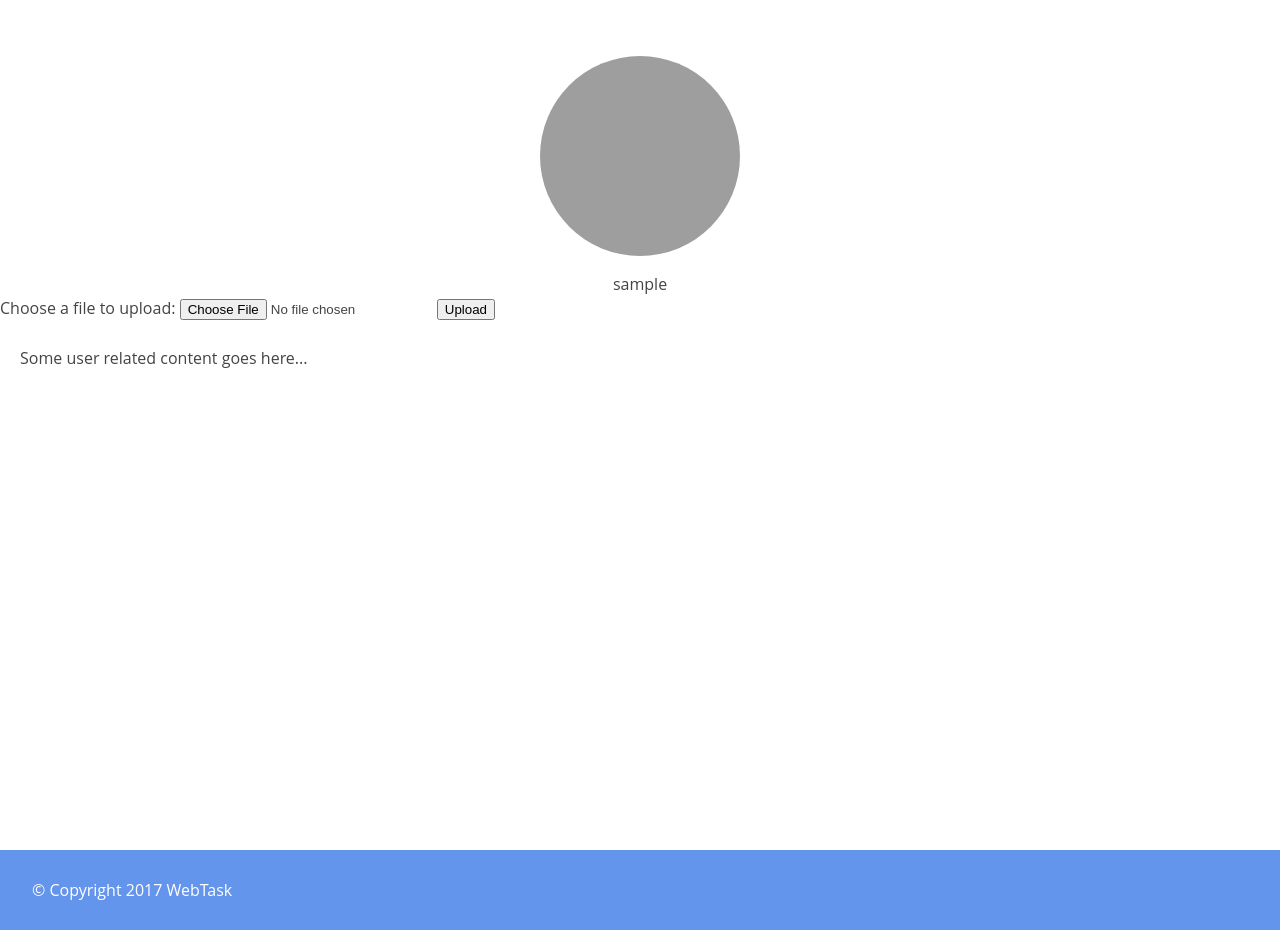
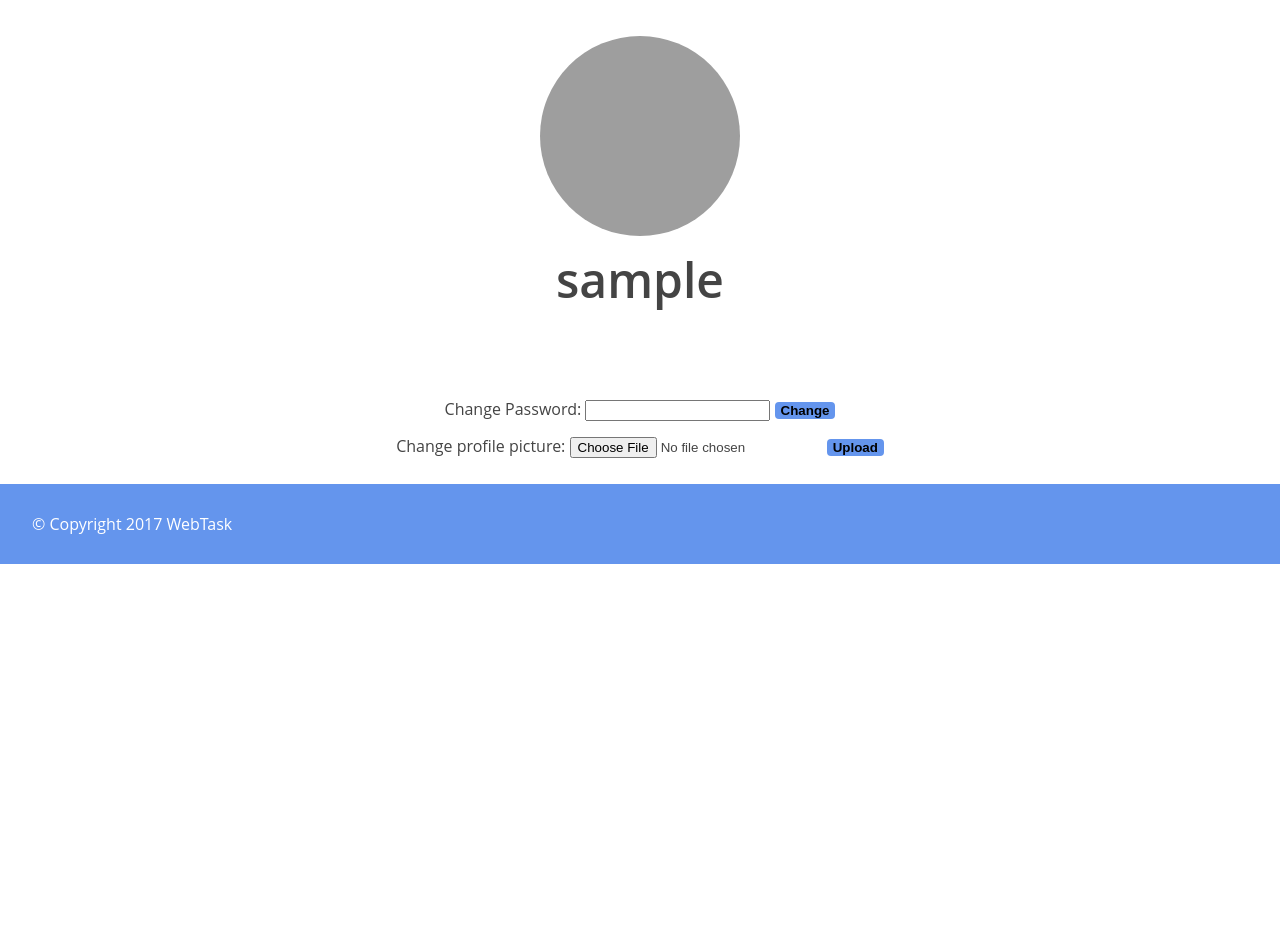
Before and after one commit to TrocaTudo95/LTW-FEUP, a PHP site: page /user_profile.php in a window 1280 px wide. Shown: the part 148-1078 px from the top of the page. After the commit the page ends 712 px from the top, so only its background shows below. Run offline with PHP 8.4, Linux system fonts and the light colour scheme; the visitor is signed in with stand-in values (Sample User, id 1); data comes from the database, SQL or seed files in the repository; both versions use the stored data as it was after the commit; grey boxes are pictures that could not be loaded.

Commit message:
profile done

```diff
--- a/css/profile_style.css
+++ b/css/profile_style.css
@@ -18,70 +18,31 @@
   -webkit-border-radius: 50% !important;
   -moz-border-radius: 50% !important;
   border-radius: 50% !important;
+  border:
 }
 
 .profile-usertitle {
   text-align: center;
   margin-top: 20px;
+  font-weight: 600;
+  font-size:  3em;
+  margin-bottom: 2em;
 }
 
 .profile-usertitle-name {
   color: #5a7391;
   font-size: 16px;
-  font-weight: 600;
+
   margin-bottom: 7px;
 }
-
-.profile-usertitle-job {
-  text-transform: uppercase;
-  color: #5b9bd1;
-  font-size: 12px;
-  font-weight: 600;
-  margin-bottom: 15px;
+.centered_form{
+  text-align: center;
+  margin-bottom: 1em;
 }
 
-.profile-usermenu {
-  margin-top: 30px;
+.profile_button{
+  background-color: cornflowerblue;
+  border-radius: 4px;
+  font-weight: bold;
+  border: none;
 }
-
-.profile-usermenu ul li {
-  border-bottom: 1px solid #f0f4f7;
-}
-
-.profile-usermenu ul li:last-child {
-  border-bottom: none;
-}
-
-.profile-usermenu ul li a {
-  color: #93a3b5;
-  font-size: 14px;
-  font-weight: 400;
-}
-
-.profile-usermenu ul li a i {
-  margin-right: 8px;
-  font-size: 14px;
-}
-
-.profile-usermenu ul li a:hover {
-  background-color: #fafcfd;
-  color: #5b9bd1;
-}
-
-.profile-usermenu ul li.active {
-  border-bottom: none;
-}
-
-.profile-usermenu ul li.active a {
-  color: #5b9bd1;
-  background-color: #f6f9fb;
-  border-left: 2px solid #5b9bd1;
-  margin-left: -2px;
-}
-
-/* Profile Content */
-.profile-content {
-  padding: 20px;
-  background: #fff;
-  min-height: 460px;
-}
--- a/upload_image.php
+++ b/upload_image.php
@@ -54,5 +54,5 @@
   imagecopyresized($medium, $original, 0, 0, 0, 0, $mediumwidth, $mediumheight, $width, $height);
   imagejpeg($medium, $mediumFileName);
 
-  header("Location: index.php");
+  header('Location: user_profile.php');
 ?>
--- a/user_profile.php
+++ b/user_profile.php
@@ -8,11 +8,8 @@ $userId = getUserId($dbh,$_SESSION['username']);
 $username =$_SESSION['username'];
 $imageName= getImageFromUser($dbh,$userId);
 ?>
-<html>
 <link rel="stylesheet" href="css/profile_style.css">
 <div class="container">
-    <div class="row profile">
-		<div class="col-md-3">
 			<div class="profile-sidebar">
 				<!-- SIDEBAR USERPIC -->
 				<div class="profile-userpic">
@@ -23,31 +20,30 @@ $imageName= getImageFromUser($dbh,$userId);
 				<!-- SIDEBAR USER TITLE -->
 				<div class="profile-usertitle">
             <?php echo $username;?>
-					<div class="profile-usertitle-name">
-					</div>
 				</div>
 
+        <form class="centered_form"  action="action_change_password.php">
+        Change Password:
+        <input type="password" name="pass" value="">
+        <input type="submit" class="profile_button" value="Change">
+        </form>
         <nav>
-      <form action="upload_image.php" method="post" enctype="multipart/form-data">
-        <label>Choose a file to upload:
+      <form class="centered_form" action="upload_image.php" method="post" enctype="multipart/form-data">
+        <label >Change profile picture:
         <input type="text" name="username" style="display: none" value=<?=$username?>>
       </label>
         <input type="file" name="image" required>
-        <input type="submit" value="Upload">
+        <input type="submit" class="profile_button" value="Upload">
       </form>
     </nav>
+
+
 				<!-- END SIDEBAR BUTTONS -->
 				<!-- SIDEBAR MENU -->
 
 				<!-- END MENU -->
 			</div>
-		</div>
-		<div class="col-md-9">
-            <div class="profile-content">
-			   Some user related content goes here...
-            </div>
-		</div>
-	</div>
+
 </div>
-</html>
+
 <?php include_once ('templates/footer.php'); ?>
```
Also changed, not shown: action_change_password.php (added, +13 -0 lines), assets/users/originals/2.jpg, webtask.db.
